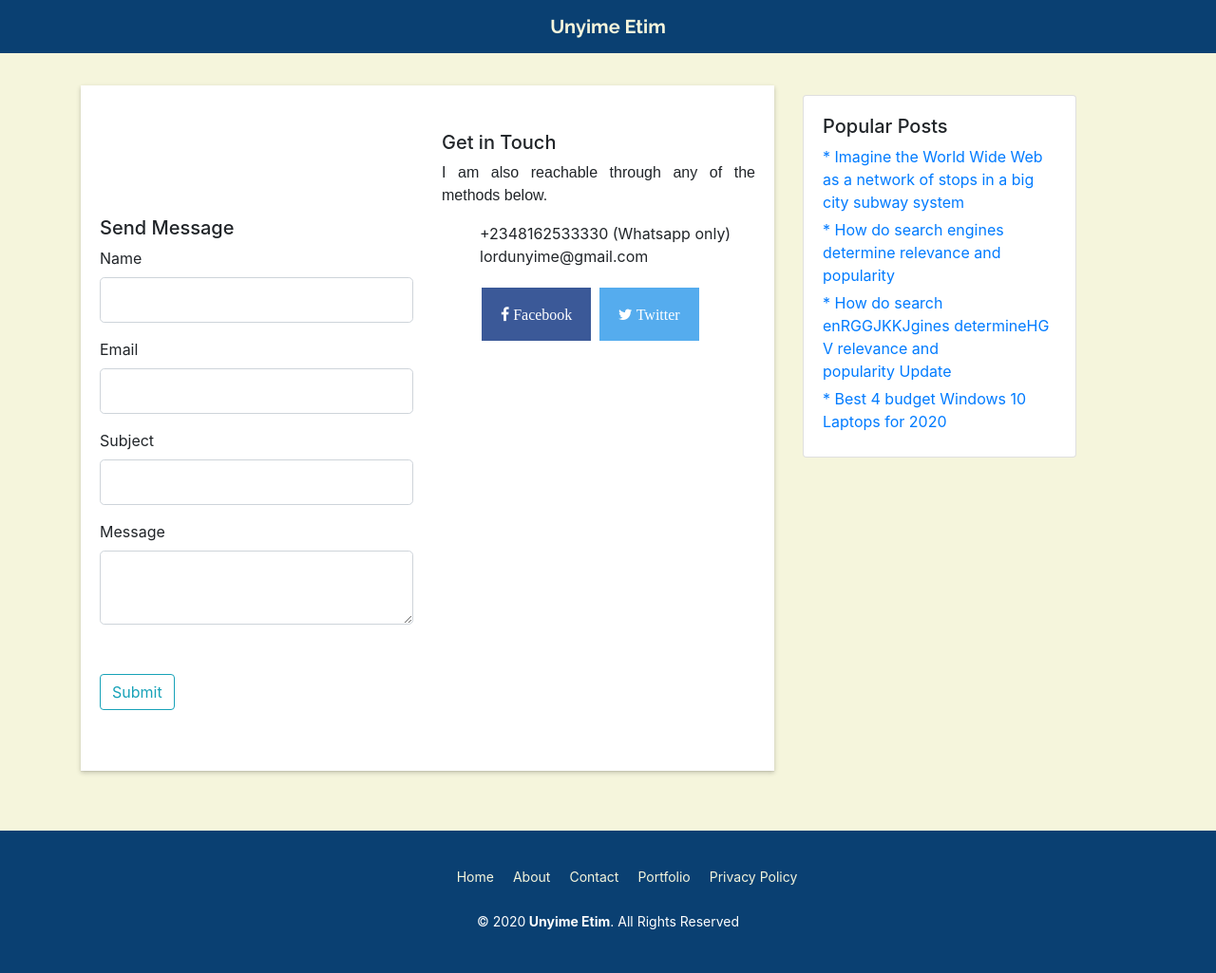
After one commit to unyime1/my-blog, a Flask app: page /contact in a window 1280 px wide. The commit adds this page. Shown: the whole page at 95% size. Run offline with Flask 2, Linux system fonts and the light colour scheme; data comes from the database, SQL or seed files in the repository; data that the repository does not hold is empty; parts of the project's set-up code (start-up, migrations or seed data) failed here and were passed over; some libraries are stand-ins or nearby versions.

Commit message:
new changes

```diff
--- a/blog/static/main.css
+++ b/blog/static/main.css
@@ -235,3 +235,29 @@ li{
 
     }
 }
+
+.box-shadow-full {
+    padding: 3rem 1.25rem;
+    position: relative;
+    background-color: #fff;
+    margin-bottom: 3rem;
+    z-index: 2;
+    box-shadow: 0 1px 1px 0 rgba(0, 0, 0, 0.06), 0 2px 5px 0 rgba(0, 0, 0, 0.2);
+}
+
+.lead {
+    font-size: 16px;
+    font-weight: 300;
+    text-align: justify;
+    font-family: Arial, Helvetica, sans-serif;
+}
+
+.article-image {
+    width: auto;
+    max-width: 100%;
+    height: auto;
+    margin-left: auto;
+    margin-right: auto;
+    display: block;
+    object-fit: contain
+}
--- /dev/null
+++ b/blog/templates/contact.html
@@ -0,0 +1,124 @@
+{% extends 'layout.html' %}
+{% block content %}
+
+<div class="row">
+  <div class="col-sm-12">
+    <div class="contact-mf">
+      <div id="contact" class="box-shadow-full">
+        <div class="row">
+          <div class="col-md-6">
+            <div class="container">
+              <div class="row">
+                <div class="col-md-12">
+                  {% with messages = get_flashed_messages(with_categories=true) %}  <!-- store flashed messages and their categories in the variable messages-->
+                    {% if messages %}   <!-- if there is a flash message -->
+                      {% for category, message in messages %} <!-- loop through the messages and their categories -->
+                          <div class="alert alert-{{ category }}">
+                              {{ message }}   <!-- print the messages with the bootstrap themed category -->
+                          </div>
+                      {% endfor %}
+                    {% endif %}
+                  {% endwith %}
+                </div>
+              </div>
+            </div>
+            <!--Contact form-->
+            <div class="title-box-2">
+              <h5 class="title-left">
+                Send Message
+              </h5>
+
+              <form method="POST" action="">
+                {{ form.hidden_tag() }}
+                <fieldset class="form-group">
+                  <div class="form-group">
+                    {{ form.name.label(class="form-control-label") }}  <!-- Print label -->
+                    {% if form.name.errors %}  <!-- If invalid data is supplied to the form-->
+                        {{ form.name(class="form-control form-control-lg is-invalid") }}   <!--Show a bootstrap theemed invalid form-->
+                        <div class="invalid-feedback">
+                            {% for error in form.name.errors %} <!--loop through the errors generated-->
+                                <span>{{ error }}</span>    <!-- Print the errors-->
+                            {% endfor %}
+                        </div>
+                    {% else %}
+                        {{ form.name(class="form-control form-control-lg") }}  <!--Show this if there is no error-->
+                    {% endif %}
+                  </div>
+
+                  <div class="form-group">
+                    {{ form.email.label(class="form-control-label") }}
+                    {% if form.email.errors %}
+                        {{ form.email(class="form-control form-control-lg is-invalid") }}
+                        <div class="invalid-feedback">
+                            {% for error in form.email.errors %}
+                                <span>{{ error }}</span>
+                            {% endfor %}
+                        </div>
+                    {% else %}
+                        {{ form.email(class="form-control form-control-lg") }}
+                    {% endif %}
+                  </div>
+
+                  <div class="form-group">
+                      {{ form.subject.label(class="form-control-label") }}
+                      {% if form.subject.errors %}
+                          {{ form.subject(class="form-control form-control-lg is-invalid") }}
+                          <div class="invalid-feedback">
+                              {% for error in form.subject.errors %}
+                                  <span>{{ error }}</span>
+                              {% endfor %}
+                          </div>
+                      {% else %}
+                          {{ form.subject(class="form-control form-control-lg") }}
+                      {% endif %}
+                  </div>
+
+                  <div class="form-group">
+                    {{ form.message.label(class="form-control-label") }}
+                    {% if form.message.errors %}
+                        {{ form.message(class="form-control form-control-lg is-invalid") }}
+                        <div class="invalid-feedback">
+                            {% for error in form.message.errors %}
+                                <span>{{ error }}</span>
+                            {% endfor %}
+                        </div>
+                    {% else %}
+                        {{ form.message(class="form-control form-control-lg") }}
+                    {% endif %}
+                  </div>
+                </fieldset>
+                <div class="form-group">
+                  {{ form.submit(class="btn btn-outline-info") }} <!--Submit button-->
+                </div>
+              </form>
+            </div>
+          </div>
+          <div class="col-md-6">
+            <div class="title-box-2 pt-4 pt-md-0">
+              <h5 class="title-left">
+                Get in Touch
+              </h5>
+            </div>
+            <div class="more-info">
+              <p class="lead">
+                I am also reachable through any of the methods below.
+              </p>
+              <ul class="list-ico">
+                <li><span class="ion-ios-telephone"></span>+2348162533330 (Whatsapp only)</li>
+                <li><span class="ion-email"></span>lordunyime@gmail.com</li>
+              </ul>
+            </div>
+            <div class="socials">
+              <ul>
+                <a href="https://web.facebook.com/NestorX99" class="fa fa-facebook" id="profile-link" target="_blank"> Facebook</a>
+                <a href="https://twitter.com/unyimeetim4" class="fa fa-twitter" id="profile-link" target="_blank"> Twitter</a>
+              </ul>
+            </div>
+          </div>
+        </div>
+      </div>
+    </div>
+  </div>
+</div>
+<!--/ Intro Skew End /-->
+{% endblock content %}
--- /dev/null
+++ b/blog/templates/layout.html
@@ -0,0 +1,91 @@
+<!doctype html>
+<html lang="en">
+  <head>
+      <!-- Global site tag (gtag.js) - Google Analytics -->
+    <script async src="https://www.googletagmanager.com/gtag/js?id=UA-154420062-1"></script>
+    <script>
+        window.dataLayer = window.dataLayer || [];
+        function gtag(){dataLayer.push(arguments);}
+        gtag('js', new Date());
+
+        gtag('config', 'UA-154420062-1');
+    </script>
+    <!-- Required meta tags -->
+    <meta charset="utf-8">
+    <meta name="viewport" content="width=device-width, initial-scale=1, shrink-to-fit=no">
+
+    <!-- Bootstrap CSS -->
+    <link rel="stylesheet" href="https://stackpath.bootstrapcdn.com/bootstrap/4.4.1/css/bootstrap.min.css" integrity="sha384-Vkoo8x4CGsO3+Hhxv8T/Q5PaXtkKtu6ug5TOeNV6gBiFeWPGFN9MuhOf23Q9Ifjh" crossorigin="anonymous">
+    <link rel="stylesheet" type="text/css" href="main.css" />
+    <link rel="stylesheet" href="https://cdnjs.cloudflare.com/ajax/libs/font-awesome/4.7.0/css/font-awesome.min.css">
+    <link href="https://fonts.googleapis.com/css?family=Raleway:700&amp;display=swap" rel="stylesheet">
+    <title>Unyime Etim - {{ title }}</title>
+
+    {{ ckeditor.load(pkg_type='full') }}
+    {{ ckeditor.config(name='article') }}
+  </head>
+
+  <body>
+    <nav class="navbar navbar-light bg-light my-nav" style="background-color: rgb(10, 64, 114) !important;">
+        <span class="navbar-brand mb-0 h1 blog-nav-header">Unyime Etim</span>
+    </nav>
+    <div class="container">
+        <div class="row">
+
+            <div class="col-lg-8">
+                {% block content %}{% endblock %}
+            </div>
+
+            <div class="col-lg-4 card-flex">
+                <div class="card my-card" style="width: 18rem;">
+                    <div class="card-body">
+                        <h5>Popular Posts</h5>
+                        {% for post in posts %}
+                            {% if post.comment.count() == 0 %}
+                            <p style="margin-bottom: 5px;"><a href="{{ url_for('posts.article', slug=post.slug) }}">* {{post.title}}</a></p>
+                            {% endif %}
+                        {% endfor %}
+                    </div>
+                </div>
+                <!--
+                <div class="card my-card" style="width: 18rem;">
+                    <div class="card-body">
+                      Lorem ipsum dolor sit amet consectetur adipisicing elit. Voluptatum exercitationem et cum molestiae porro consequuntur possimus deserunt ullam numquam quisquam? Impedit quia repellendus doloremque repellat deserunt, soluta recusandae alias eum?
+                    </div>
+                </div>
+                -->
+            </div>
+
+
+        </div>
+    </div>
+
+
+    <footer id="document-footer">
+        <div id="document-footer-content">
+            <ul id="my-footer-links">
+                <li><a class="footer-links" href="{{ url_for('main.home') }}" target="_blank">Home</a></li>
+                <li><a class="footer-links" href="{{ url_for('main.about') }}" target="_blank">About</a></li>
+                <li><a class="footer-links" href="{{ url_for('main.contact') }}" target="_blank">Contact</a></li>
+                <li><a class="footer-links" href="{{ url_for('main.portfolio') }}" target="_blank">Portfolio</a></li>
+                <li><a class="footer-links" href="{{url_for('main.privacy')}}" target="_blank">Privacy Policy</a></li>
+                {% if current_user.is_authenticated %}
+                <li><a class="footer-links" href="{{url_for('posts.post')}}" target="_blank">Post</a></li>
+                <li><a class="footer-links" href="{{url_for('users.logout')}}" target="_blank">Logout</a></li>
+                <li><a class="footer-links" href="{{url_for('main.admin')}}" target="_blank">Admin</a></li>
+                {% endif %}
+
+            </ul>
+            <p class="copyright">&copy; 2020<strong> Unyime Etim</strong>. All Rights Reserved</p>
+        </div>
+    </footer>
+
+
+
+    <!-- Optional JavaScript -->
+    <!-- jQuery first, then Popper.js, then Bootstrap JS -->
+    <script src="https://code.jquery.com/jquery-3.4.1.slim.min.js" integrity="sha384-J6qa4849blE2+poT4WnyKhv5vZF5SrPo0iEjwBvKU7imGFAV0wwj1yYfoRSJoZ+n" crossorigin="anonymous"></script>
+    <script src="https://cdn.jsdelivr.net/npm/popper.js@1.16.0/dist/umd/popper.min.js" integrity="sha384-Q6E9RHvbIyZFJoft+2mJbHaEWldlvI9IOYy5n3zV9zzTtmI3UksdQRVvoxMfooAo" crossorigin="anonymous"></script>
+    <script src="https://stackpath.bootstrapcdn.com/bootstrap/4.4.1/js/bootstrap.min.js" integrity="sha384-wfSDF2E50Y2D1uUdj0O3uMBJnjuUD4Ih7YwaYd1iqfktj0Uod8GCExl3Og8ifwB6" crossorigin="anonymous"></script>
+  </body>
+</html>
```
Also changed, not shown: blog/templates/about.html (added, +26 -0 lines), blog/templates/addpost.html (added, +101 -0 lines), blog/templates/article_post_login_layout.html (added, +98 -0 lines), blog/templates/index.html (+11 -78 lines), blog/templates/login.html (added, +75 -0 lines), blog/templates/privacy.html (added, +74 -0 lines).
